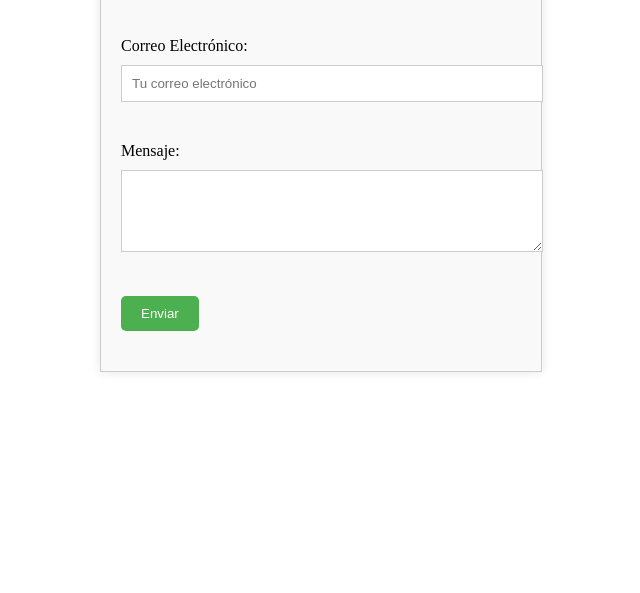
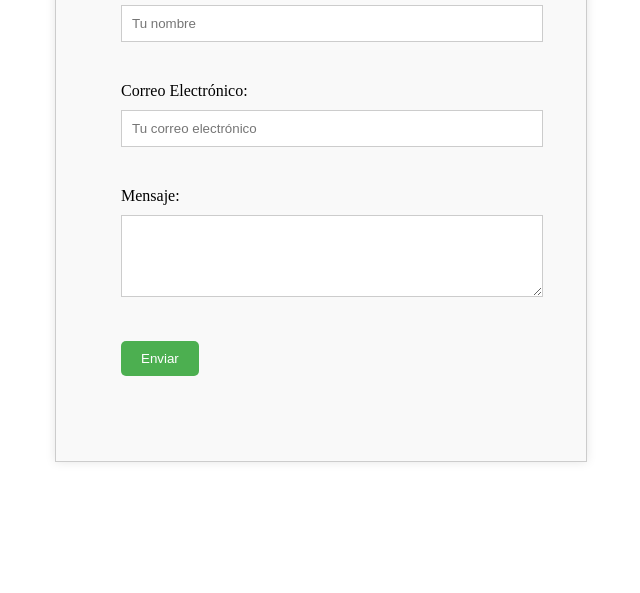
Before and after one commit to JEHFxD/Formulario, a plain HTML site: page index.html in a window 1280 px wide. Shown: the part 207-800 px from the top of the page, without its empty margins (319-959 px from the left). Drawn offline with nearby package versions, Linux system fonts and the light colour scheme; some packages are replaced by stand-ins of ours; a script that the page names is missing.

Commit message:
se realizo un ajuste

```diff
--- a/style.css
+++ b/style.css
@@ -1,7 +1,7 @@
 .Container {
     max-width: 400px;
     margin: 40px auto;
-    padding: 20px;
+    padding: 65px;
     background-color: #f9f9f9;
     border: 1px solid #ccc;
     box-shadow: 0 0 10px rgba(0, 0, 0, 0.1);
```
